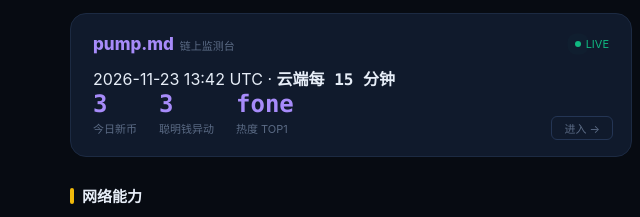
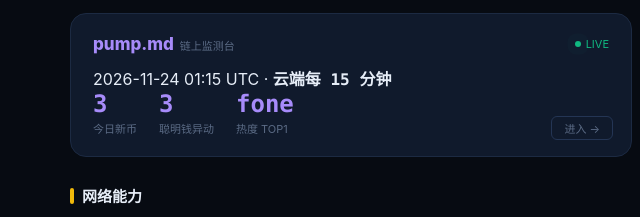
Before and after one commit to bigmiaoman-svg/bigmiaoman-svg.github.io, a plain HTML site: page index.html in a window 1280 px wide. Shown: the part 532-749 px from the top of the page, 0-640 px from the left. Drawn offline with Linux system fonts and the light colour scheme.

Commit message:
deploy jinse_built.html 2026-11-24 04:15 UTC

```diff
--- a/index.html
+++ b/index.html
@@ -190,7 +190,7 @@ function applyTheme(t){document.documentElement.setAttribute('data-theme',t);doc
 document.getElementById('themeBtn').onclick=()=>applyTheme(document.documentElement.getAttribute('data-theme')==='light'?'dark':'light');
 
 /* ===== 四站摘要（build_site.py 注入真实数据） ===== */
-const SUMMARY = {"arb": {"cand": 10, "ok": 0, "net": "-86.0 bps", "ts": "2026-11-23T19:00", "freq": "每天 03:00"}, "hunt": {"total": 358, "ai": 235, "tags": "AI/游戏/基建/RWA", "freq": "RootData 3 天 + PureAlpha 12h", "ts_rd": "2026-09-14", "ts_pa": "2026-11-23T16:15:03Z"}, "pump": {"new": 3, "move": 3, "hot": "fone", "freq": "云端每 15 分钟", "ts": "2026-11-23T13:42"}};
+const SUMMARY = {"arb": {"cand": 10, "ok": 0, "net": "-86.0 bps", "ts": "2026-11-23T19:00", "freq": "每天 03:00"}, "hunt": {"total": 358, "ai": 235, "tags": "AI/游戏/基建/RWA", "freq": "RootData 3 天 + PureAlpha 12h", "ts_rd": "2026-09-14", "ts_pa": "2026-11-24T04:15:02Z"}, "pump": {"new": 3, "move": 3, "hot": "fone", "freq": "云端每 15 分钟", "ts": "2026-11-24T01:15"}};
 document.getElementById('arbCand').textContent=SUMMARY.arb.cand;
 document.getElementById('arbOk').textContent=SUMMARY.arb.ok;
 document.getElementById('arbNet').textContent=SUMMARY.arb.net;
```
